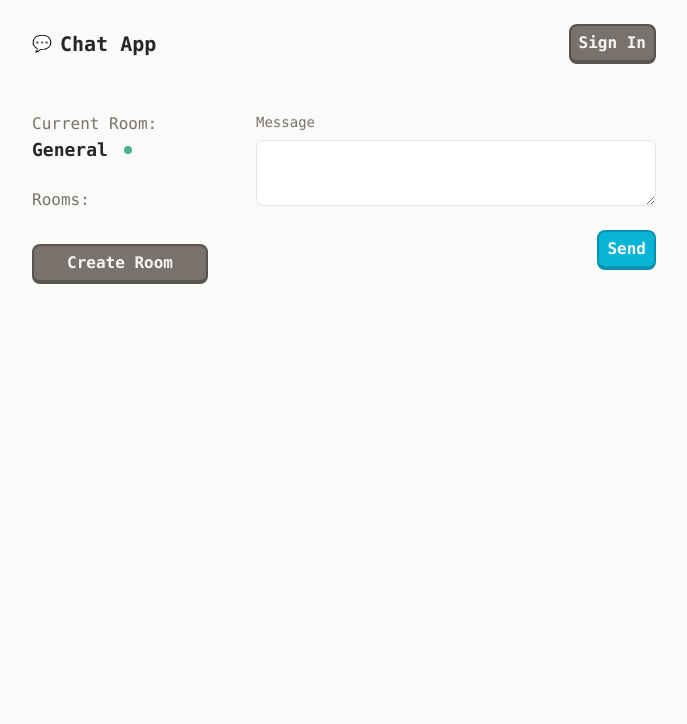
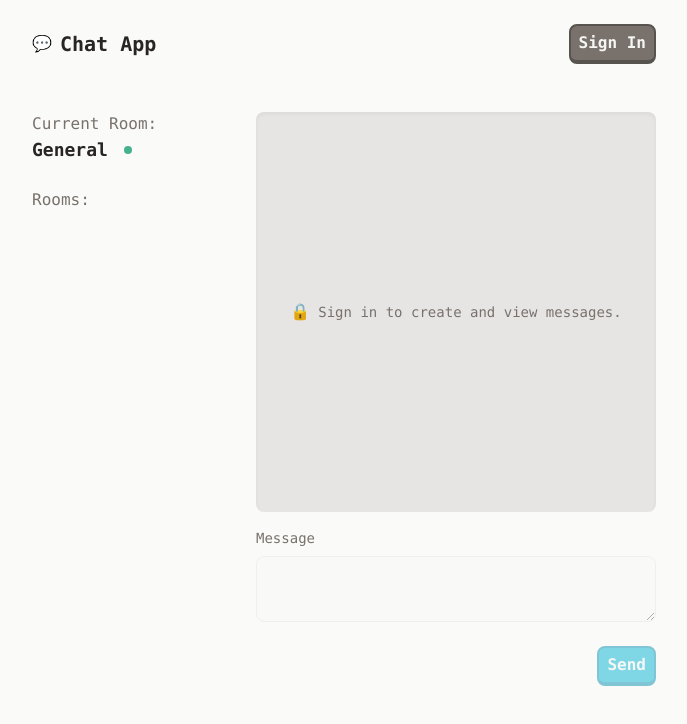
Before and after one commit to keisto/chat-app, a React (Create React App) app in the folder client/: page / in a window 1280 px wide. Shown: the top 724 px of the page, without its empty margins (296-983 px from the left). Built offline with nearby package versions, Linux system fonts and the light colour scheme; no server answers.

Commit message:
Fix - disabled messages, create room when unauthenticated

```diff
--- a/client/src/components/Chat.tsx
+++ b/client/src/components/Chat.tsx
@@ -114,10 +114,17 @@ export default function Chat() {
               })}
           </div>
         </div>
-        <CreateRoom socket={socket} setRoom={setRoom} />
+        {isAuthenticated && <CreateRoom socket={socket} setRoom={setRoom} />}
       </div>
       <div className="col-span-3 sm:col-span-2 flex flex-col gap-4">
-        {isAuthenticated ? <ChatList messages={messages} currentUser={user!} /> : null}
+        {isAuthenticated ? (
+          <ChatList messages={messages} currentUser={user!} />
+        ) : (
+          <div className="flex bg-stone-200 rounded-lg shadow-inner h-screen max-h-[50vh] items-center justify-center px-6 gap-2">
+            🔒
+            <p className="text-stone-500 text-sm">Sign in to create and view messages.</p>
+          </div>
+        )}
         <form onSubmit={handleSendMessage} className="flex flex-col">
           <fieldset className="flex flex-col mb-6">
             <label htmlFor="message" className="text-stone-500 text-sm mb-2">
@@ -127,12 +134,16 @@ export default function Chat() {
               id="message"
               value={message}
               onChange={(e) => setMessage(e.target.value)}
-              className="min-h-16 py-2 px-4 rounded-lg focus:outline-none border border-stone-200 resize-y"
+              className={
+                'min-h-16 py-2 px-4 rounded-lg focus:outline-none border border-stone-200 resize-y disabled:opacity-50'
+              }
+              disabled={!isAuthenticated}
             ></textarea>
           </fieldset>
           <button
             type="submit"
-            className="ml-auto bg-cyan-500 border-2 border-b-4 border-cyan-600 text-stone-100 rounded-lg h-10 px-2 font-bold active:bg-cyan-600 active:border-b-2 hover:border-b-[5px]"
+            className="ml-auto bg-cyan-500 border-2 border-b-4 border-cyan-600 text-stone-100 rounded-lg h-10 px-2 font-bold active:bg-cyan-600 active:border-b-2 hover:border-b-[5px] disabled:opacity-50"
+            disabled={!isAuthenticated}
           >
             Send
           </button>
--- a/client/src/components/ChatList.tsx
+++ b/client/src/components/ChatList.tsx
@@ -7,7 +7,7 @@ type Props = {
 
 export default function ChatList({ messages, currentUser }: Props) {
   return (
-    <ul className="flex flex-col gap-4 bg-stone-200 rounded-lg shadow-inner p-6 pt-2 overflow-y-scroll h-screen max-h-[50vh] relative justify-end">
+    <ul className="flex flex-col gap-4 bg-stone-200 rounded-lg shadow-inner p-6 pt-2 overflow-y-scroll h-screen max-h-[50vh] justify-end">
       {messages.map((chatMessage) => {
         return (
           <li
```
